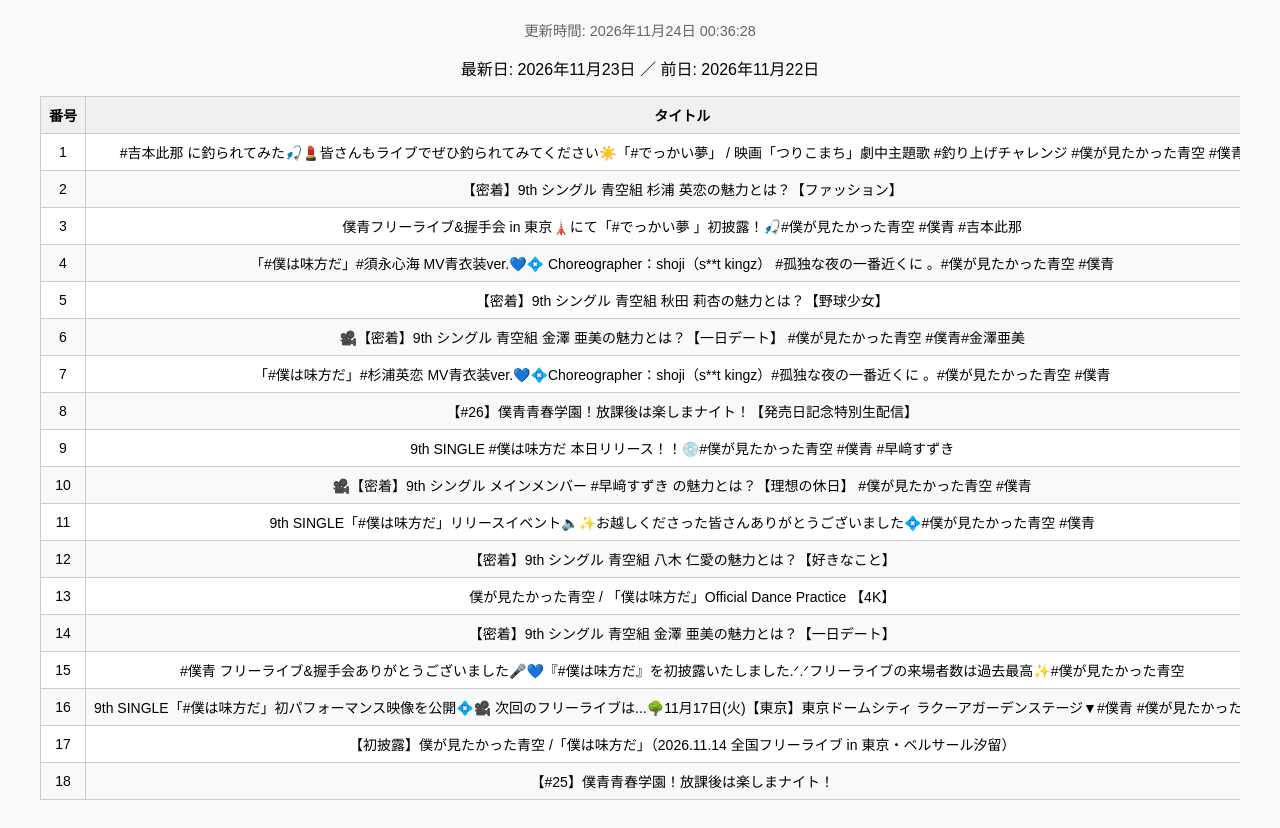
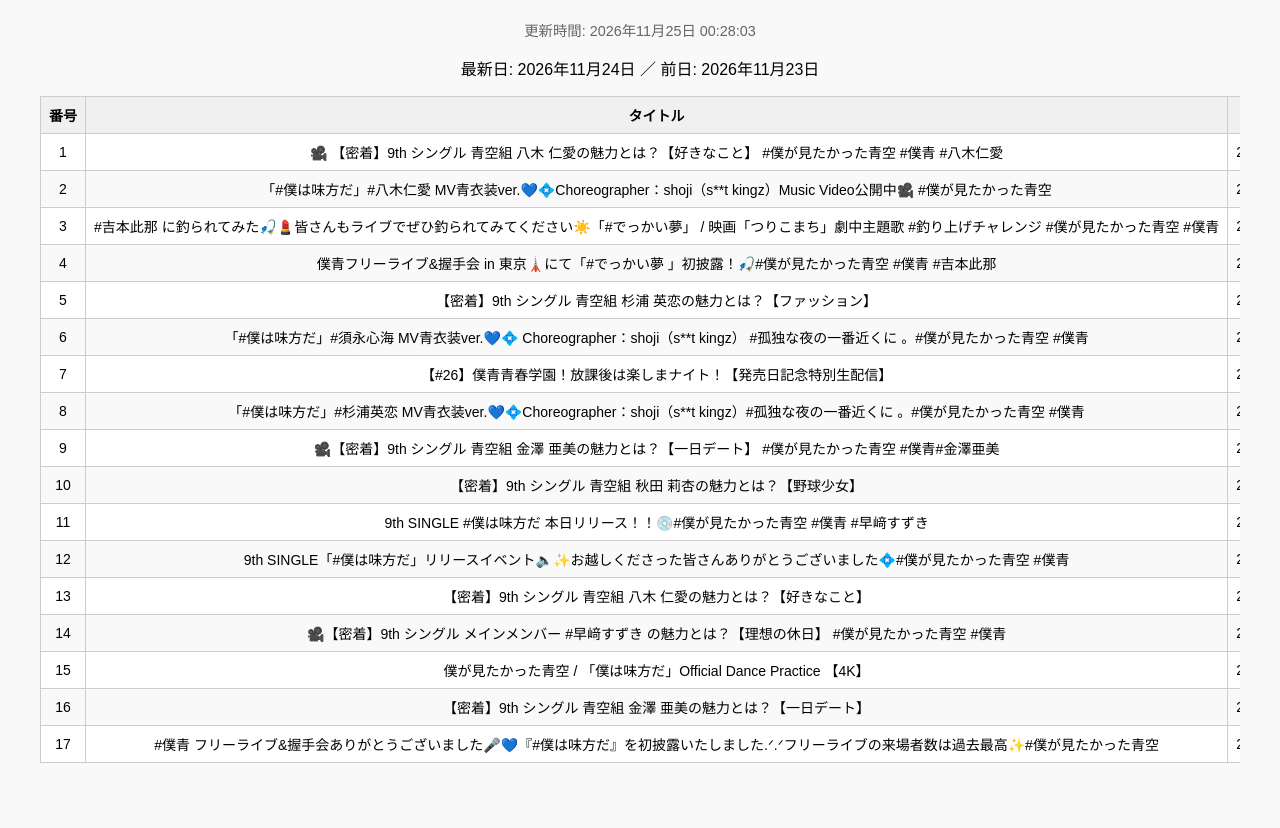
Before and after one commit to yuuki05182/boku-ao-latest20, a plain HTML site: page index.html in a window 1280 px wide. Shown: the part 110-938 px from the top of the page. After the commit the page ends 913 px from the top, so only its background shows below. Drawn offline with Linux system fonts and the light colour scheme.

Commit message:
Auto update: 2026-11-24

```diff
--- a/index.html
+++ b/index.html
@@ -26,8 +26,8 @@
 </head>
 <body>
     <h1>僕が見たかった青空 - 前日差一覧</h1>
-    <p style="text-align:center; font-size:0.9em; color:#666;">更新時間: 2026年11月24日 00:36:28</p>
-    <p style="text-align:center;">最新日: 2026年11月23日 ／ 前日: 2026年11月22日</p>
+    <p style="text-align:center; font-size:0.9em; color:#666;">更新時間: 2026年11月25日 00:28:03</p>
+    <p style="text-align:center;">最新日: 2026年11月24日 ／ 前日: 2026年11月23日</p>
 
     <div style="overflow-x:auto; max-width:100vw;">
     <table>
@@ -35,24 +35,23 @@
             <tr>
                 <th>番号</th>
 <th>タイトル</th><th>投稿日</th><th>再生数</th><th>再生数差分</th><th>高評価</th><th>高評価差分</th><th>コメント数</th><th>コメント数差分</th></tr></thead><tbody>
-<tr><td>1</td><td>#吉本此那 に釣られてみた🎣💄皆さんもライブでぜひ釣られてみてください☀️「#でっかい夢」 / 映画「つりこまち」劇中主題歌 #釣り上げチャレンジ #僕が見たかった青空 #僕青</td><td>2026-11-22</td><td>4,929</td><td>—</td><td>345</td><td>—</td><td>14</td><td>—</td></tr>
-<tr><td>2</td><td>【密着】9th シングル 青空組 杉浦 英恋の魅力とは？【ファッション】</td><td>2026-11-22</td><td>11,767</td><td>—</td><td>403</td><td>—</td><td>60</td><td>—</td></tr>
-<tr><td>3</td><td>僕青フリーライブ&握手会 in 東京🗼にて「#でっかい夢 」初披露！🎣#僕が見たかった青空 #僕青 #吉本此那</td><td>2026-11-22</td><td>6,947</td><td>—</td><td>383</td><td>—</td><td>20</td><td>—</td></tr>
-<tr><td>4</td><td>「#僕は味方だ」#須永心海 MV青衣装ver.💙💠 Choreographer：shoji（s**t kingz） #孤独な夜の一番近くに 。#僕が見たかった青空 #僕青</td><td>2026-11-20</td><td>5,847</td><td>793</td><td>408</td><td>84</td><td>14</td><td>2</td></tr>
-<tr><td>5</td><td>【密着】9th シングル 青空組 秋田 莉杏の魅力とは？【野球少女】</td><td>2026-11-19</td><td>19,861</td><td>883</td><td>503</td><td>15</td><td>64</td><td>1</td></tr>
-<tr><td>6</td><td>🎥【密着】9th シングル 青空組 金澤 亜美の魅力とは？【一日デート】  #僕が見たかった青空 #僕青#金澤亜美</td><td>2026-11-19</td><td>4,914</td><td>412</td><td>284</td><td>16</td><td>18</td><td>0</td></tr>
-<tr><td>7</td><td>「#僕は味方だ」#杉浦英恋 MV青衣装ver.💙💠Choreographer：shoji（s**t kingz）#孤独な夜の一番近くに 。#僕が見たかった青空 #僕青</td><td>2026-11-19</td><td>6,721</td><td>528</td><td>550</td><td>37</td><td>8</td><td>0</td></tr>
-<tr><td>8</td><td>【#26】僕青青春学園！放課後は楽しまナイト！【発売日記念特別生配信】</td><td>2026-11-19</td><td>35,589</td><td>1,586</td><td>607</td><td>13</td><td>53</td><td>13</td></tr>
-<tr><td>9</td><td>9th SINGLE #僕は味方だ 本日リリース！！💿#僕が見たかった青空 #僕青 #早﨑すずき</td><td>2026-11-18</td><td>8,346</td><td>447</td><td>752</td><td>24</td><td>13</td><td>0</td></tr>
-<tr><td>10</td><td>🎥【密着】9th シングル メインメンバー #早﨑すずき の魅力とは？【理想の休日】 #僕が見たかった青空 #僕青</td><td>2026-11-17</td><td>4,865</td><td>254</td><td>265</td><td>10</td><td>10</td><td>1</td></tr>
-<tr><td>11</td><td>9th SINGLE「#僕は味方だ」リリースイベント🔈✨お越しくださった皆さんありがとうございました💠#僕が見たかった青空 #僕青</td><td>2026-11-17</td><td>10,500</td><td>260</td><td>693</td><td>3</td><td>26</td><td>1</td></tr>
-<tr><td>12</td><td>【密着】9th シングル 青空組 八木 仁愛の魅力とは？【好きなこと】</td><td>2026-11-17</td><td>24,996</td><td>735</td><td>712</td><td>18</td><td>95</td><td>1</td></tr>
-<tr><td>13</td><td>僕が見たかった青空 / 「僕は味方だ」Official Dance Practice 【4K】</td><td>2026-11-16</td><td>19,035</td><td>585</td><td>568</td><td>3</td><td>64</td><td>1</td></tr>
-<tr><td>14</td><td>【密着】9th シングル 青空組 金澤 亜美の魅力とは？【一日デート】</td><td>2026-11-16</td><td>118,275</td><td>17,894</td><td>855</td><td>18</td><td>110</td><td>0</td></tr>
-<tr><td>15</td><td>#僕青 フリーライブ&握手会ありがとうございました🎤💙『#僕は味方だ』を初披露いたしました.ᐟ.ᐟフリーライブの来場者数は過去最高✨#僕が見たかった青空</td><td>2026-11-14</td><td>11,693</td><td>158</td><td>593</td><td>1</td><td>16</td><td>0</td></tr>
-<tr><td>16</td><td>9th SINGLE「#僕は味方だ」初パフォーマンス映像を公開💠🎥 次回のフリーライブは...🌳11月17日(火)【東京】東京ドームシティ ラクーアガーデンステージ▼#僕青 #僕が見たかった青空</td><td>2026-11-14</td><td>7,814</td><td>88</td><td>556</td><td>3</td><td>14</td><td>0</td></tr>
-<tr><td>17</td><td>【初披露】僕が見たかった青空 /「僕は味方だ」（2026.11.14 全国フリーライブ in 東京・ベルサール汐留）</td><td>2026-11-14</td><td>27,738</td><td>671</td><td>851</td><td>4</td><td>90</td><td>-1</td></tr>
-<tr><td>18</td><td>【#25】僕青青春学園！放課後は楽しまナイト！</td><td>2026-11-13</td><td>24,947</td><td>209</td><td>513</td><td>-1</td><td>41</td><td>0</td></tr>
+<tr><td>1</td><td>🎥 【密着】9th シングル 青空組 八木 仁愛の魅力とは？【好きなこと】 #僕が見たかった青空 #僕青 #八木仁愛</td><td>2026-11-23</td><td>3,269</td><td>—</td><td>185</td><td>—</td><td>8</td><td>—</td></tr>
+<tr><td>2</td><td>「#僕は味方だ」#八木仁愛 MV青衣装ver.💙💠Choreographer：shoji（s**t kingz）Music Video公開中🎥 #僕が見たかった青空</td><td>2026-11-23</td><td>4,889</td><td>—</td><td>353</td><td>—</td><td>12</td><td>—</td></tr>
+<tr><td>3</td><td>#吉本此那 に釣られてみた🎣💄皆さんもライブでぜひ釣られてみてください☀️「#でっかい夢」 / 映画「つりこまち」劇中主題歌 #釣り上げチャレンジ #僕が見たかった青空 #僕青</td><td>2026-11-22</td><td>5,488</td><td>559</td><td>378</td><td>33</td><td>16</td><td>2</td></tr>
+<tr><td>4</td><td>僕青フリーライブ&握手会 in 東京🗼にて「#でっかい夢 」初披露！🎣#僕が見たかった青空 #僕青 #吉本此那</td><td>2026-11-22</td><td>7,607</td><td>660</td><td>406</td><td>23</td><td>21</td><td>1</td></tr>
+<tr><td>5</td><td>【密着】9th シングル 青空組 杉浦 英恋の魅力とは？【ファッション】</td><td>2026-11-22</td><td>13,372</td><td>1,605</td><td>431</td><td>28</td><td>63</td><td>3</td></tr>
+<tr><td>6</td><td>「#僕は味方だ」#須永心海 MV青衣装ver.💙💠 Choreographer：shoji（s**t kingz） #孤独な夜の一番近くに 。#僕が見たかった青空 #僕青</td><td>2026-11-20</td><td>6,166</td><td>319</td><td>428</td><td>20</td><td>14</td><td>0</td></tr>
+<tr><td>7</td><td>【#26】僕青青春学園！放課後は楽しまナイト！【発売日記念特別生配信】</td><td>2026-11-19</td><td>36,506</td><td>917</td><td>613</td><td>6</td><td>55</td><td>2</td></tr>
+<tr><td>8</td><td>「#僕は味方だ」#杉浦英恋 MV青衣装ver.💙💠Choreographer：shoji（s**t kingz）#孤独な夜の一番近くに 。#僕が見たかった青空 #僕青</td><td>2026-11-19</td><td>6,886</td><td>165</td><td>554</td><td>4</td><td>10</td><td>2</td></tr>
+<tr><td>9</td><td>🎥【密着】9th シングル 青空組 金澤 亜美の魅力とは？【一日デート】  #僕が見たかった青空 #僕青#金澤亜美</td><td>2026-11-19</td><td>5,100</td><td>186</td><td>297</td><td>13</td><td>18</td><td>0</td></tr>
+<tr><td>10</td><td>【密着】9th シングル 青空組 秋田 莉杏の魅力とは？【野球少女】</td><td>2026-11-19</td><td>20,323</td><td>462</td><td>507</td><td>4</td><td>65</td><td>1</td></tr>
+<tr><td>11</td><td>9th SINGLE #僕は味方だ 本日リリース！！💿#僕が見たかった青空 #僕青 #早﨑すずき</td><td>2026-11-18</td><td>8,437</td><td>91</td><td>752</td><td>0</td><td>13</td><td>0</td></tr>
+<tr><td>12</td><td>9th SINGLE「#僕は味方だ」リリースイベント🔈✨お越しくださった皆さんありがとうございました💠#僕が見たかった青空 #僕青</td><td>2026-11-17</td><td>10,648</td><td>148</td><td>693</td><td>0</td><td>26</td><td>0</td></tr>
+<tr><td>13</td><td>【密着】9th シングル 青空組 八木 仁愛の魅力とは？【好きなこと】</td><td>2026-11-17</td><td>25,436</td><td>440</td><td>718</td><td>6</td><td>96</td><td>1</td></tr>
+<tr><td>14</td><td>🎥【密着】9th シングル メインメンバー #早﨑すずき の魅力とは？【理想の休日】 #僕が見たかった青空 #僕青</td><td>2026-11-17</td><td>5,005</td><td>140</td><td>270</td><td>5</td><td>10</td><td>0</td></tr>
+<tr><td>15</td><td>僕が見たかった青空 / 「僕は味方だ」Official Dance Practice 【4K】</td><td>2026-11-16</td><td>19,377</td><td>342</td><td>573</td><td>5</td><td>64</td><td>0</td></tr>
+<tr><td>16</td><td>【密着】9th シングル 青空組 金澤 亜美の魅力とは？【一日デート】</td><td>2026-11-16</td><td>132,463</td><td>14,188</td><td>864</td><td>9</td><td>110</td><td>0</td></tr>
+<tr><td>17</td><td>#僕青 フリーライブ&握手会ありがとうございました🎤💙『#僕は味方だ』を初披露いたしました.ᐟ.ᐟフリーライブの来場者数は過去最高✨#僕が見たかった青空</td><td>2026-11-14</td><td>11,748</td><td>55</td><td>593</td><td>0</td><td>16</td><td>0</td></tr>
 
         </tbody>
     </table>
```
Also changed, not shown: boku_ao_latest.csv (+17 -16 lines).
